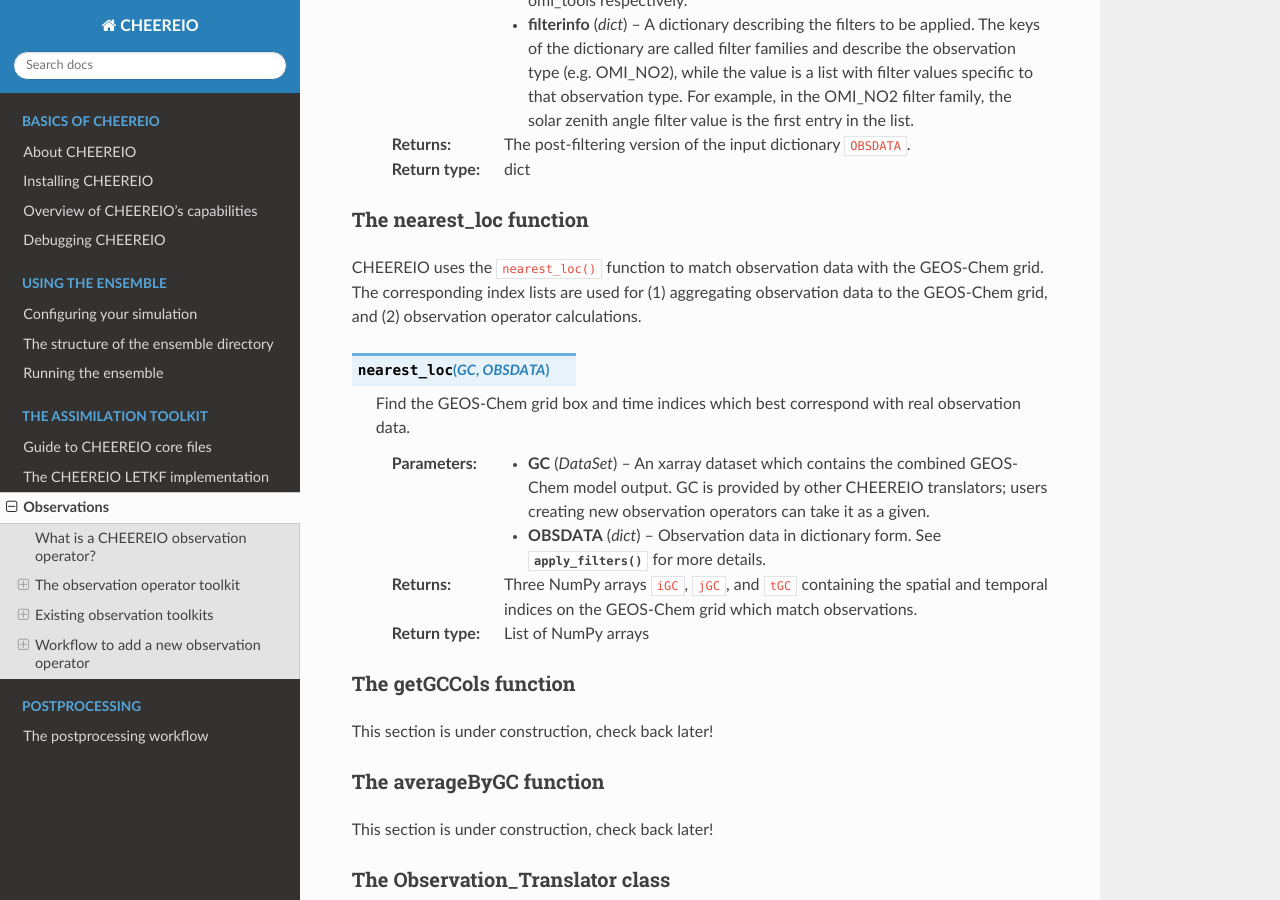
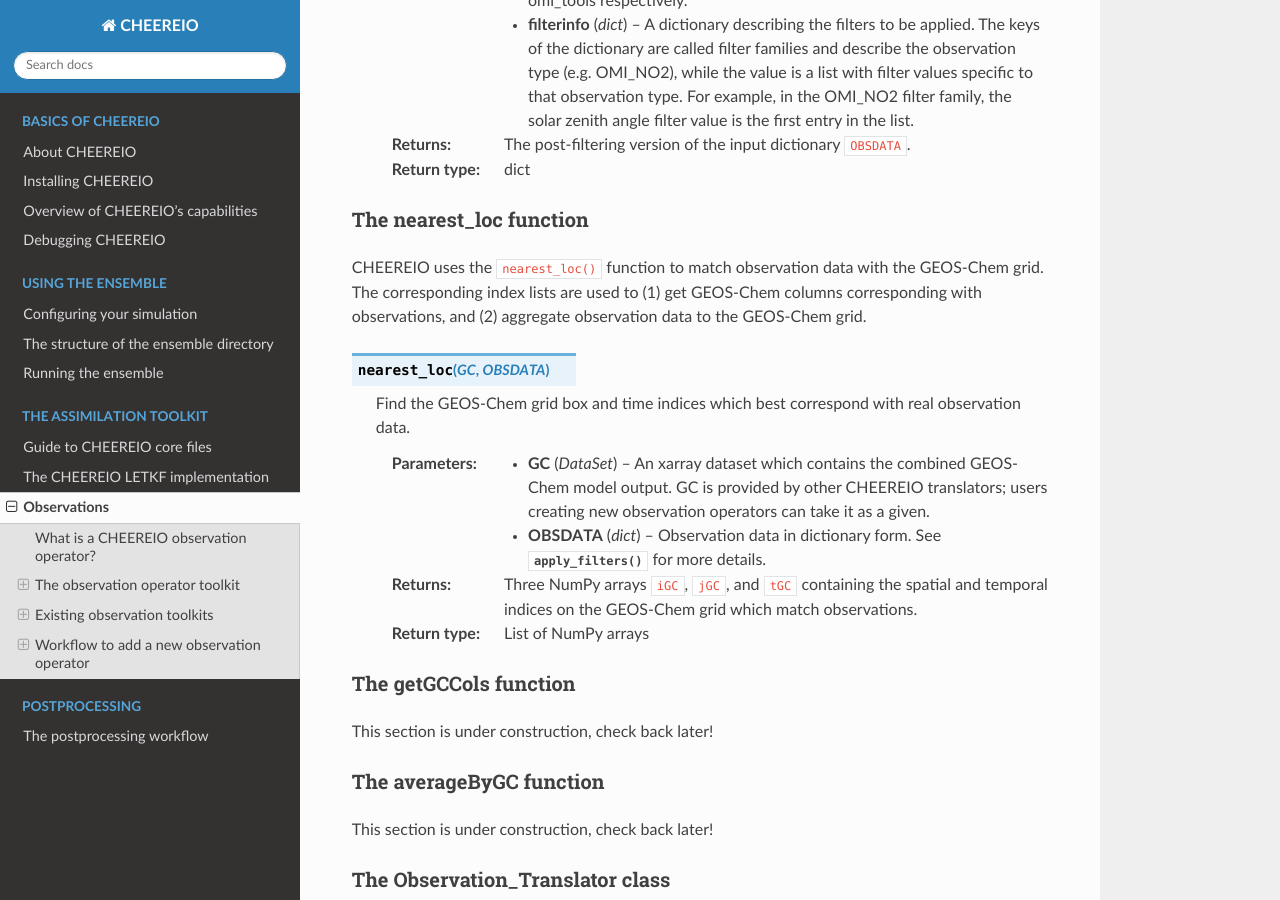
Before and after one commit to drewpendergrass/CHEEREIO, a Sphinx documentation site: the page built from docs/Observations.rst, in a window 1280 px wide and 900 px high, scrolled down 3111 px. Built offline with Sphinx 7.4.7 and the Read the Docs theme 2.0.0, drawn with Linux system fonts in a browser that asks for light colours.

Commit message:
documented more functions

```diff
--- a/docs/Observations.rst
+++ b/docs/Observations.rst
@@ -66,7 +66,7 @@ CHEEREIO supports real-time filtering of input observations based on user settin
 The nearest_loc function
 ~~~~~~~~~~~~~
 
-CHEEREIO uses the ``nearest_loc()`` function to match observation data with the GEOS-Chem grid. The corresponding index lists are used for (1) aggregating observation data to the GEOS-Chem grid, and (2) observation operator calculations.
+CHEEREIO uses the ``nearest_loc()`` function to match observation data with the GEOS-Chem grid. The corresponding index lists are used to (1) get GEOS-Chem columns corresponding with observations, and (2) aggregate observation data to the GEOS-Chem grid.
 
 .. py:function:: nearest_loc(GC,OBSDATA)
 
```
